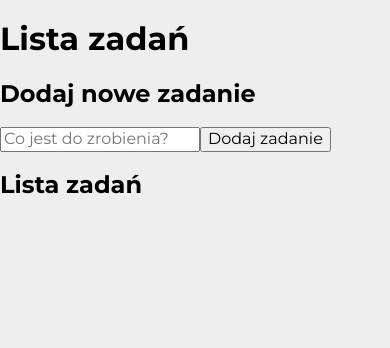
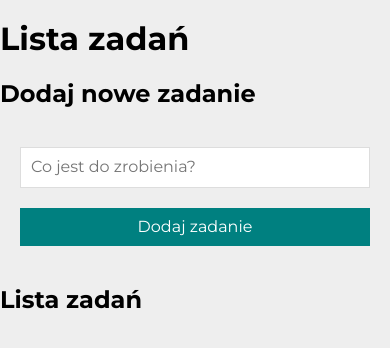
Before and after one commit to traczoskar/to_do_list_react, a React (Create React App) app: page / in a window 390 px wide. Shown: the top 348 px of the page. Built offline with nearby package versions, Linux system fonts and the light colour scheme.

Commit message:
created new component "Form" and moved fragment of the html code into it with css

```diff
--- a/src/App.js
+++ b/src/App.js
@@ -1,4 +1,29 @@
+import Form from "./Form";
 
+let taskList = [
+  {
+    id: 1,
+    content: "zrobić zakupy 🛍️",
+    done: true,
+  },
+  {
+    id: 2,
+    content: "wstawić zmywarkę 🍽️",
+    done: false,
+  },
+  {
+    id: 3,
+    content: "umyć samochód 🚙",
+    done: false,
+  },
+  {
+    id: 4,
+    content: "zabookować bilety 🎟️",
+    done: false,
+  },
+];
+
+let hideDoneTasks = false;
 
 function App() {
   return (
@@ -6,19 +31,15 @@ function App() {
       <h1 className="container__header">Lista zadań</h1>
       <section className="section">
         <h2 className="section__header">Dodaj nowe zadanie</h2>
-        <form className="form js-form">
-          <input className="form__input js-input" placeholder="Co jest do zrobienia?" autofocus />
-            <button className="form__button js-addTask">Dodaj zadanie</button>
-        </form>
       </section>
-
+      <Form />
       <section className="section">
         <div className="section--grid">
           <h2 className="section__title">Lista zadań</h2>
-          <div className="buttons js-buttons">
+          <div className="buttons">
           </div>
         </div>
-        <ul className="taskList js-tasks"></ul>
+        <ul className="taskList"></ul>
       </section>
     </main>
   );
--- /dev/null
+++ b/src/Form/index.js
@@ -0,0 +1,10 @@
+import "./style.css";
+
+const Form = (props) => (
+    <form className="form">
+          <input className="form__input" placeholder="Co jest do zrobienia?" autofocus />
+          <button className="form__button">Dodaj zadanie</button>
+        </form>
+);
+
+export default Form;
--- /dev/null
+++ b/src/Form/style.css
@@ -0,0 +1,40 @@
+.form {
+    display: grid;
+    grid-template-columns: 1fr auto;
+    padding: 20px;
+    grid-gap: 20px;
+}
+
+@media (max-width: 767px) {
+    .form {
+        grid-template-columns: 1fr;
+    }
+}
+
+.form__input {
+    padding: 10px;
+    border: 1px solid #ddd;
+}
+
+.form__input:active {
+    border: 1px solid black;
+}
+
+.form__button {
+    border: none;
+    padding: 10px;
+    cursor: pointer;
+    font-weight: 400;
+    transition: 0.3s;
+    background-color: hsl(180, 100%, 25%);
+    color: #ffff;
+}
+
+.form__button:hover {
+    background-color: hsla(180, 100%, 30%);
+    transform: scale(1.05);
+}
+
+.form__button:active {
+    background-color: hsla(180, 100%, 35%);
+}
```
